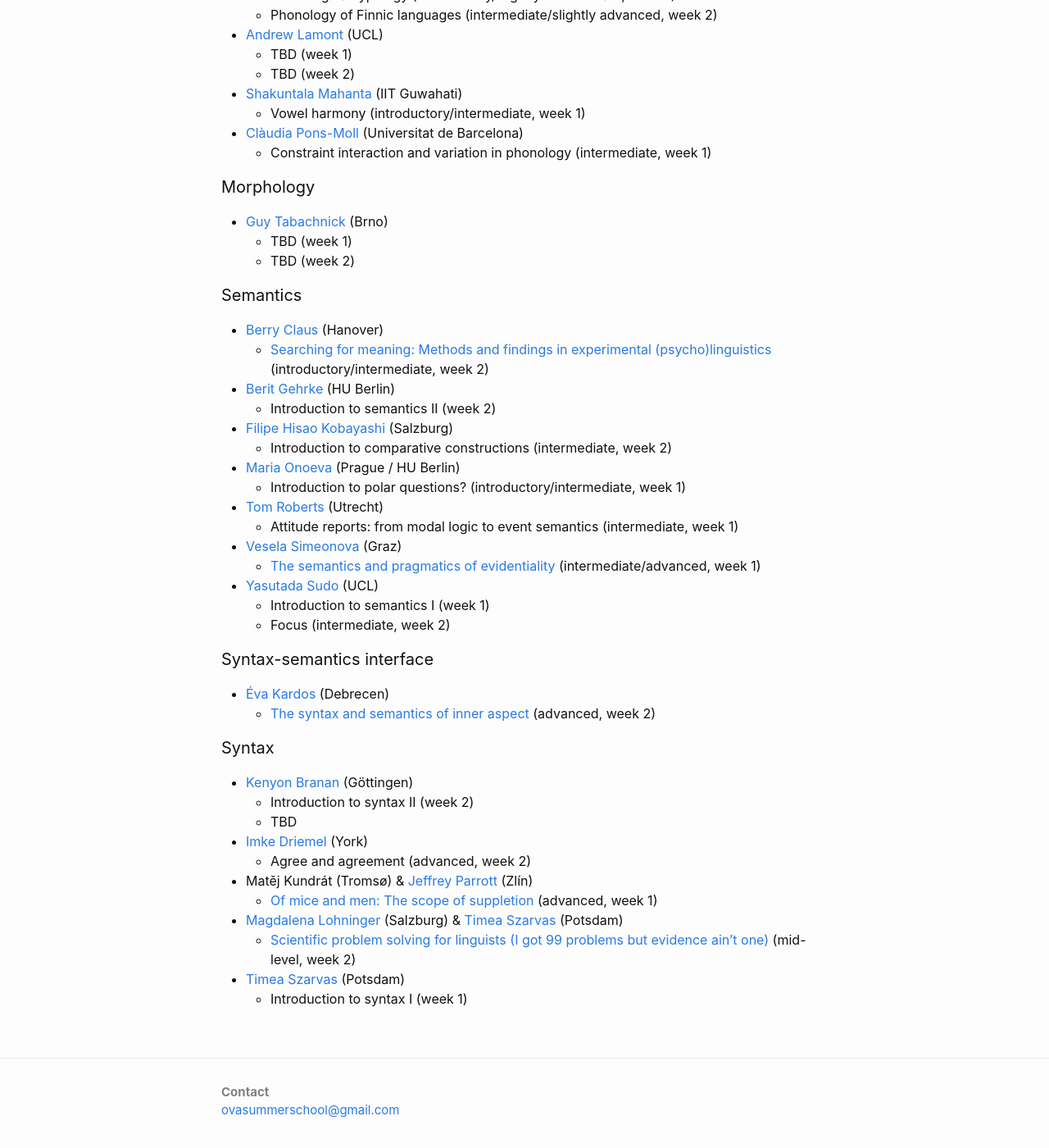
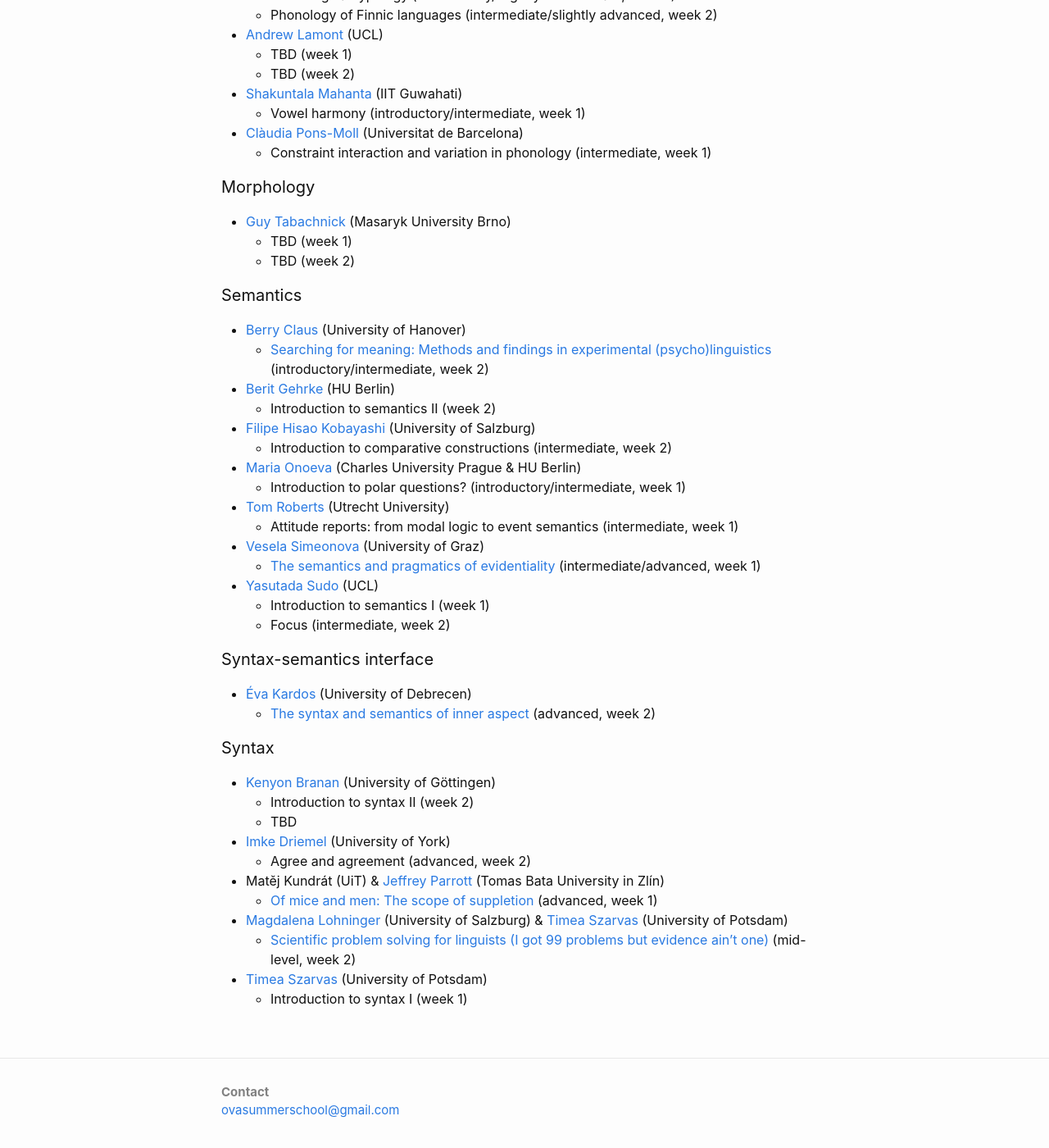
Before and after one commit to ovaschool/ovaschool.github.io, a Jekyll site: the page built from staticpages/ova2026-teachers.markdown, in a window 1280 px wide and 1400 px high, scrolled down 353 px. Shown: the whole window at 82% size. Built offline with Jekyll 4.4.1, drawn with Linux system fonts in a browser that asks for light colours; some of the changed text lies outside the part shown.

Commit message:
Update ova2026-teachers.markdown

```diff
--- a/staticpages/ova2026-teachers.markdown
+++ b/staticpages/ova2026-teachers.markdown
@@ -9,7 +9,7 @@
 
 #### Phonology
 
-- [Yuriy Kushnir](https://yuriykushnir.com/) (Leipzig)
+- [Yuriy Kushnir](https://yuriykushnir.com/) (Leipzig University)
   - [Lexical accent systems: Case study Lithuanian](https://ovaschool.github.io/ova2026-kushnir) (introductory/intermediate, week 2)
 - [Natalia Kuznetsova](https://unicatt.academia.edu/NataliaKuznetsova) (Università Cattolica del Sacro Cuore)
   - Phonological typology (introductory/slightly intermediate, week 1)
@@ -24,23 +24,23 @@
 
 #### Morphology
 
-- [Guy Tabachnick](https://gtabach.github.io/) (Brno)
+- [Guy Tabachnick](https://gtabach.github.io/) (Masaryk University Brno)
   - TBD (week 1)
   - TBD (week 2)
 
 #### Semantics
 
-- [Berry Claus](https://www.germanistik.uni-hannover.de/claus) (Hanover)
+- [Berry Claus](https://www.germanistik.uni-hannover.de/claus) (University of Hanover)
   - [Searching for meaning: Methods and findings in experimental (psycho)linguistics](https://ovaschool.github.io/ova2026-claus) (introductory/intermediate, week 2)
 - [Berit Gehrke](http://www.beritgehrke.com/) (HU Berlin)
   - Introduction to semantics II (week 2)
-- [Filipe Hisao Kobayashi](https://fhkobayashi.net/) (Salzburg)
+- [Filipe Hisao Kobayashi](https://fhkobayashi.net/) (University of Salzburg)
   - Introduction to comparative constructions (intermediate, week 2)
-- [Maria Onoeva](https://mariaonoeva.github.io/) (Prague / HU Berlin)
+- [Maria Onoeva](https://mariaonoeva.github.io/) (Charles University Prague & HU Berlin)
   - Introduction to polar questions? (introductory/intermediate, week 1)
-- [Tom Roberts](https://www.uu.nl/staff/TDHRoberts) (Utrecht)
+- [Tom Roberts](https://www.uu.nl/staff/TDHRoberts) (Utrecht University)
   - Attitude reports: from modal logic to event semantics (intermediate, week 1)
-- [Vesela Simeonova](https://kfunigraz.academia.edu/VeselaSimeonova) (Graz)
+- [Vesela Simeonova](https://kfunigraz.academia.edu/VeselaSimeonova) (University of Graz)
   - [The semantics and pragmatics of evidentiality](https://ovaschool.github.io/ova2026-simeonova) (intermediate/advanced, week 1)
 - [Yasutada Sudo](https://www.homepages.ucl.ac.uk/~ucjtudo/) (UCL)
   - Introduction to semantics I (week 1)
@@ -48,19 +48,19 @@
 
 #### Syntax-semantics interface
 
-- [Éva Kardos](https://evakardos.com/) (Debrecen)
+- [Éva Kardos](https://evakardos.com/) (University of Debrecen)
   - [The syntax and semantics of inner aspect](https://ovaschool.github.io/ova2026-kardos) (advanced, week 2)
 
 #### Syntax
 
-- [Kenyon Branan](https://sites.google.com/view/kbranan/home) (Göttingen)
+- [Kenyon Branan](https://sites.google.com/view/kbranan/home) (University of Göttingen)
   - Introduction to syntax II (week 2)
   - TBD
-- [Imke Driemel](https://www.york.ac.uk/language-linguistic-science/people/imkedriemel/) (York)
+- [Imke Driemel](https://www.york.ac.uk/language-linguistic-science/people/imkedriemel/) (University of York)
   - Agree and agreement (advanced, week 2)
-- Matěj Kundrát (Tromsø) & [Jeffrey Parrott](https://utb-cz.academia.edu/JeffreyParrott) (Zlín)
+- Matěj Kundrát (UiT) & [Jeffrey Parrott](https://utb-cz.academia.edu/JeffreyParrott) (Tomas Bata University in Zlín)
   - [Of mice and men: The scope of suppletion](https://ovaschool.github.io/ova2026-kundratparrott) (advanced, week 1)
-- [Magdalena Lohninger](https://lenalohninger.wordpress.com/) (Salzburg) & [Timea Szarvas](https://timeaszarvas.github.io/) (Potsdam)
+- [Magdalena Lohninger](https://lenalohninger.wordpress.com/) (University of Salzburg) & [Timea Szarvas](https://timeaszarvas.github.io/) (University of Potsdam)
   - [Scientific problem solving for linguists (I got 99 problems but evidence ain't one)](https://ovaschool.github.io/ova2026-lohningerszarvas) (mid-level, week 2)
-- [Timea Szarvas](https://timeaszarvas.github.io/) (Potsdam)
+- [Timea Szarvas](https://timeaszarvas.github.io/) (University of Potsdam)
   - Introduction to syntax I (week 1)
```
